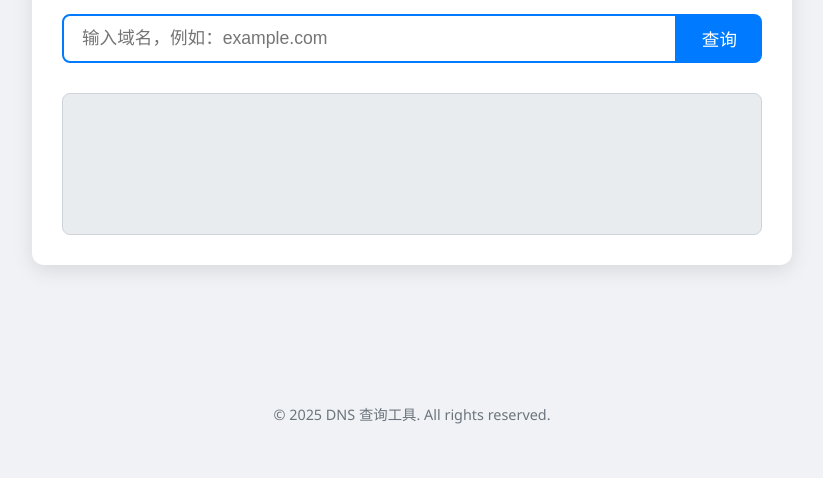
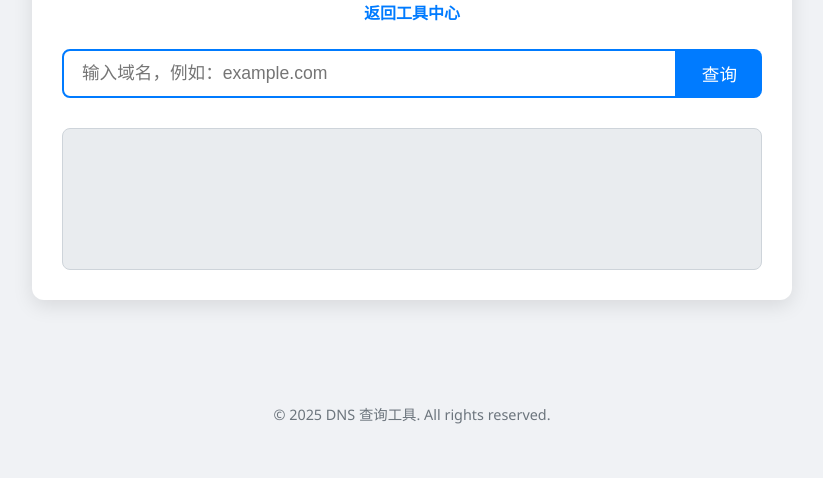
Before and after one commit to SuperUseryjh/DNS-lookup, a plain HTML site: page index.html in a window 1280 px wide. Shown: the part 322-800 px from the top of the page, without its empty margins (228-1051 px from the left). Drawn offline with Linux system fonts and the light colour scheme.

Commit message:
Update link

```diff
--- a/index.html
+++ b/index.html
@@ -11,6 +11,7 @@
     <div class="container">
         <img src="https://mr-onion-blog.fun/img/avatar.png" alt="Avatar" class="avatar">
         <h1>DNS 查询工具</h1>
+        <p class="back-to-tools"><a href="https://tool.mr-onion-blog.fun" target="_blank">返回工具中心</a></p>
         <div class="input-group">
             <input type="text" id="domainInput" placeholder="输入域名，例如：example.com">
             <button id="lookupButton">查询</button>
--- a/style.css
+++ b/style.css
@@ -36,8 +36,24 @@ body {
 
 h1 {
     color: #0056b3;
-    margin-bottom: 30px;
+    margin-bottom: 15px; /* Adjusted margin-bottom */
     font-size: 2.2em;
+}
+
+.back-to-tools {
+    margin-bottom: 25px; /* Space below the link */
+}
+
+.back-to-tools a {
+    color: #007bff;
+    text-decoration: none;
+    font-weight: bold;
+    transition: color 0.3s ease;
+}
+
+.back-to-tools a:hover {
+    color: #0056b3;
+    text-decoration: underline;
 }
 
 .input-group {
```
